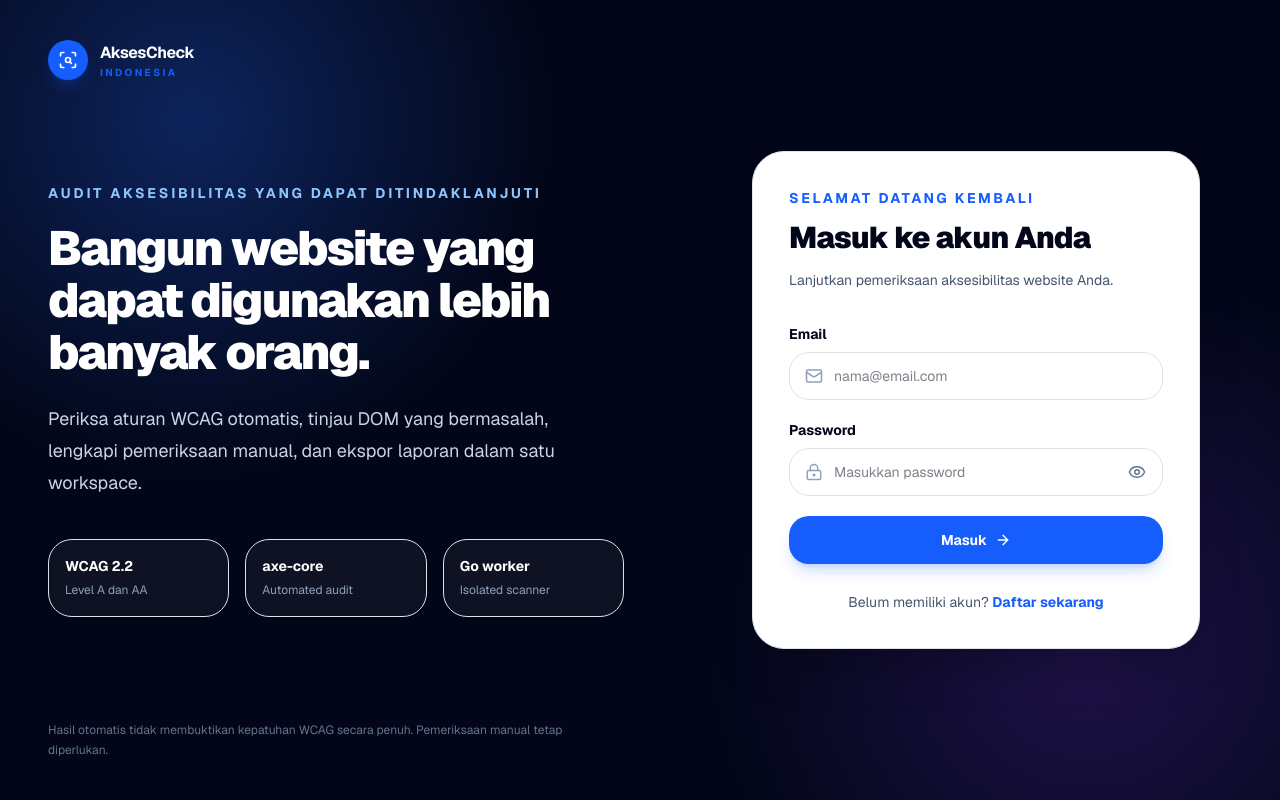
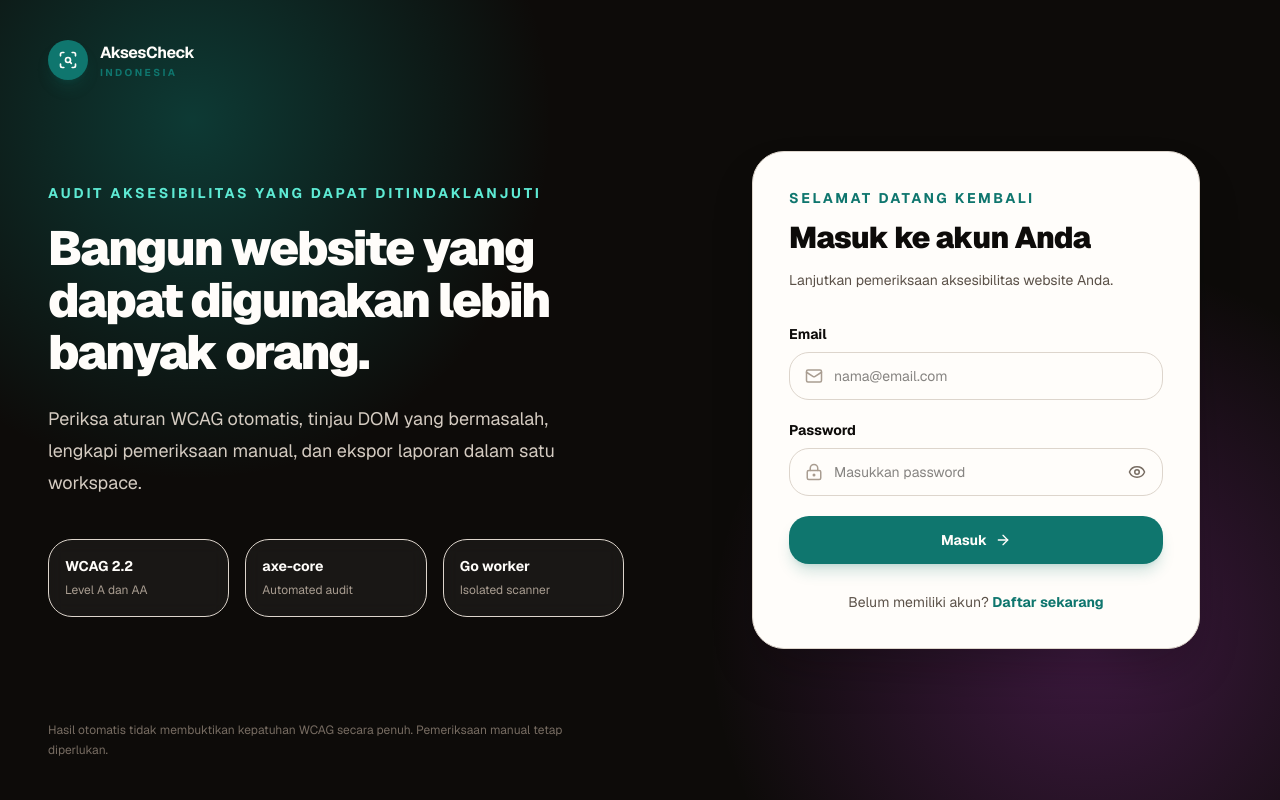
Before and after one commit to ki1bot/aksesibilitas-website, a Next.js app in the folder apps/web/: page /login in a window 1280 px wide. Built offline with nearby package versions, Linux system fonts and the light colour scheme; no server answers; what openapi-fetch would draw is missing.

Commit message:
update warna web

```diff
--- a/apps/web/src/app/globals.css
+++ b/apps/web/src/app/globals.css
@@ -23,8 +23,97 @@
   --color-border: var(--border);
   --color-input: var(--input);
   --color-ring: var(--ring);
+
+  --color-white: #fffdfa;
+  --color-black: #090806;
+
+  --color-slate-50: #faf9f7;
+  --color-slate-100: #f4f1ed;
+  --color-slate-200: #e7e1da;
+  --color-slate-300: #d4cbc1;
+  --color-slate-400: #a99d91;
+  --color-slate-500: #776c62;
+  --color-slate-600: #5b5148;
+  --color-slate-700: #443c35;
+  --color-slate-800: #2d2722;
+  --color-slate-900: #1c1815;
+  --color-slate-950: #0d0b09;
+
+  --color-blue-50: #ecfdfb;
+  --color-blue-100: #ccfbf1;
+  --color-blue-200: #99f6e4;
+  --color-blue-300: #5eead4;
+  --color-blue-400: #2dd4bf;
+  --color-blue-500: #0d9488;
+  --color-blue-600: #0f766e;
+  --color-blue-700: #115e59;
+  --color-blue-800: #134e4a;
+  --color-blue-900: #042f2e;
+  --color-blue-950: #022c22;
+
+  --color-emerald-50: #f7fee7;
+  --color-emerald-100: #ecfccb;
+  --color-emerald-200: #d9f99d;
+  --color-emerald-300: #bef264;
+  --color-emerald-400: #a3e635;
+  --color-emerald-500: #84cc16;
+  --color-emerald-600: #4d7c0f;
+  --color-emerald-700: #3f6212;
+  --color-emerald-800: #365314;
+  --color-emerald-900: #1a2e05;
+  --color-emerald-950: #0f1b04;
+
+  --color-red-50: #fff1f2;
+  --color-red-100: #ffe4e6;
+  --color-red-200: #fecdd3;
+  --color-red-300: #fda4af;
+  --color-red-400: #fb7185;
+  --color-red-500: #f43f5e;
+  --color-red-600: #e11d48;
+  --color-red-700: #be123c;
+  --color-red-800: #9f1239;
+  --color-red-900: #881337;
+  --color-red-950: #4c0519;
+
+  --color-orange-50: #fff7ed;
+  --color-orange-100: #ffedd5;
+  --color-orange-200: #fed7aa;
+  --color-orange-300: #fdba74;
+  --color-orange-400: #fb923c;
+  --color-orange-500: #f97316;
+  --color-orange-600: #c2410c;
+  --color-orange-700: #9a3412;
+  --color-orange-800: #7c2d12;
+  --color-orange-900: #431407;
+  --color-orange-950: #2c0b03;
+
+  --color-amber-50: #fefce8;
+  --color-amber-100: #fef9c3;
+  --color-amber-200: #fef08a;
+  --color-amber-300: #fde047;
+  --color-amber-400: #facc15;
+  --color-amber-500: #eab308;
+  --color-amber-600: #a16207;
+  --color-amber-700: #854d0e;
+  --color-amber-800: #713f12;
+  --color-amber-900: #422006;
+  --color-amber-950: #2b1200;
+
+  --color-violet-50: #fdf4ff;
+  --color-violet-100: #fae8ff;
+  --color-violet-200: #f5d0fe;
+  --color-violet-300: #f0abfc;
+  --color-violet-400: #e879f9;
+  --color-violet-500: #d946ef;
+  --color-violet-600: #a21caf;
+  --color-violet-700: #86198f;
+  --color-violet-800: #701a75;
+  --color-violet-900: #4a044e;
+  --color-violet-950: #2e0233;
+
   --font-sans: var(--font-geist-sans);
   --font-mono: var(--font-geist-mono);
+
   --radius-sm: 0.5rem;
   --radius-md: 0.75rem;
   --radius-lg: 1rem;
@@ -34,59 +123,59 @@
 }
 
 :root {
-  --background: oklch(1 0 0);
-  --foreground: oklch(0.145 0.025 264);
-  --card: oklch(1 0 0);
-  --card-foreground: oklch(0.145 0.025 264);
-  --popover: oklch(1 0 0);
-  --popover-foreground: oklch(0.145 0.025 264);
-  --primary: oklch(0.55 0.22 262);
-  --primary-foreground: oklch(0.99 0 0);
-  --secondary: oklch(0.97 0.01 260);
-  --secondary-foreground: oklch(0.2 0.025 264);
-  --muted: oklch(0.97 0.01 260);
-  --muted-foreground: oklch(0.52 0.025 264);
-  --accent: oklch(0.95 0.03 260);
-  --accent-foreground: oklch(0.25 0.05 262);
-  --destructive: oklch(0.58 0.23 28);
-  --border: oklch(0.91 0.012 260);
-  --input: oklch(0.91 0.012 260);
-  --ring: oklch(0.62 0.2 262);
-  --score-color: #2563eb;
-  --score-track: #e2e8f0;
-  --chart-accent: #2563eb;
-  --chart-grid: #e2e8f0;
-  --chart-label: #64748b;
-  --chart-hover: rgba(37, 99, 235, 0.06);
-  --chart-tooltip: #ffffff;
+  --background: #fffdfa;
+  --foreground: #1c1815;
+  --card: #fffefa;
+  --card-foreground: #1c1815;
+  --popover: #fffefa;
+  --popover-foreground: #1c1815;
+  --primary: #0f766e;
+  --primary-foreground: #fffdfa;
+  --secondary: #f4f1ed;
+  --secondary-foreground: #2d2722;
+  --muted: #f4f1ed;
+  --muted-foreground: #5b5148;
+  --accent: #ccfbf1;
+  --accent-foreground: #134e4a;
+  --destructive: #e11d48;
+  --border: #ddd5cc;
+  --input: #d4cbc1;
+  --ring: #0f766e;
+  --score-color: #0f766e;
+  --score-track: #e7e1da;
+  --chart-accent: #0f766e;
+  --chart-grid: #e7e1da;
+  --chart-label: #776c62;
+  --chart-hover: rgba(15, 118, 110, 0.08);
+  --chart-tooltip: #fffdfa;
 }
 
 .dark {
-  --background: oklch(0.13 0.025 264);
-  --foreground: oklch(0.98 0.005 260);
-  --card: oklch(0.18 0.025 264);
-  --card-foreground: oklch(0.98 0.005 260);
-  --popover: oklch(0.18 0.025 264);
-  --popover-foreground: oklch(0.98 0.005 260);
-  --primary: oklch(0.65 0.19 260);
-  --primary-foreground: oklch(0.99 0 0);
-  --secondary: oklch(0.23 0.025 264);
-  --secondary-foreground: oklch(0.98 0.005 260);
-  --muted: oklch(0.23 0.025 264);
-  --muted-foreground: oklch(0.72 0.025 260);
-  --accent: oklch(0.25 0.04 262);
-  --accent-foreground: oklch(0.98 0.005 260);
-  --destructive: oklch(0.68 0.2 25);
-  --border: oklch(1 0 0 / 10%);
-  --input: oklch(1 0 0 / 14%);
-  --ring: oklch(0.68 0.18 260);
-  --score-color: #3b82f6;
-  --score-track: rgba(255, 255, 255, 0.1);
-  --chart-accent: #3b82f6;
-  --chart-grid: rgba(255, 255, 255, 0.1);
-  --chart-label: #94a3b8;
-  --chart-hover: rgba(59, 130, 246, 0.08);
-  --chart-tooltip: #0f172a;
+  --background: #0d0b09;
+  --foreground: #faf9f7;
+  --card: #1c1815;
+  --card-foreground: #faf9f7;
+  --popover: #1c1815;
+  --popover-foreground: #faf9f7;
+  --primary: #2dd4bf;
+  --primary-foreground: #042f2e;
+  --secondary: #2d2722;
+  --secondary-foreground: #faf9f7;
+  --muted: #2d2722;
+  --muted-foreground: #a99d91;
+  --accent: #134e4a;
+  --accent-foreground: #ecfdfb;
+  --destructive: #fb7185;
+  --border: rgba(255, 253, 250, 0.12);
+  --input: rgba(255, 253, 250, 0.16);
+  --ring: #2dd4bf;
+  --score-color: #2dd4bf;
+  --score-track: rgba(255, 253, 250, 0.12);
+  --chart-accent: #2dd4bf;
+  --chart-grid: rgba(255, 253, 250, 0.12);
+  --chart-label: #a99d91;
+  --chart-hover: rgba(45, 212, 191, 0.1);
+  --chart-tooltip: #1c1815;
 }
 
 * {
@@ -118,7 +207,7 @@ a:focus-visible,
 input:focus-visible,
 select:focus-visible,
 textarea:focus-visible {
-  outline: 3px solid color-mix(in srgb, #2563eb 28%, transparent);
+  outline: 3px solid color-mix(in srgb, var(--ring) 38%, transparent);
 }
 
 button:not(:disabled),
@@ -127,7 +216,7 @@ select:not(:disabled) {
 }
 
 ::selection {
-  background: rgba(37, 99, 235, 0.22);
+  background: color-mix(in srgb, var(--primary) 24%, transparent);
 }
 
 @keyframes scan-progress {
--- a/apps/web/src/app/page.tsx
+++ b/apps/web/src/app/page.tsx
@@ -113,7 +113,7 @@ export default function Home() {
       </header>
 
       <section className="relative">
-        <div className="absolute inset-0 bg-[radial-gradient(circle_at_15%_15%,rgba(37,99,235,0.14),transparent_26%),radial-gradient(circle_at_85%_70%,rgba(124,58,237,0.12),transparent_28%)]" />
+        <div className="absolute inset-0 bg-[radial-gradient(circle_at_15%_15%,rgba(13,148,136,0.16),transparent_26%),radial-gradient(circle_at_85%_70%,rgba(217,70,239,0.12),transparent_28%)]" />
         <div className="absolute inset-0 opacity-[0.035] [background-image:linear-gradient(to_right,currentColor_1px,transparent_1px),linear-gradient(to_bottom,currentColor_1px,transparent_1px)] [background-size:44px_44px]" />
 
         <div className="relative mx-auto grid max-w-7xl gap-14 px-4 py-20 sm:px-6 sm:py-28 lg:grid-cols-[1.08fr_0.92fr] lg:items-center lg:px-8 lg:py-36">
@@ -193,7 +193,7 @@ export default function Home() {
                   className="grid size-32 place-items-center rounded-full"
                   style={{
                     background:
-                      "conic-gradient(#2563eb 86%, rgba(255,255,255,0.08) 86%)",
+                      "conic-gradient(var(--score-color) 86%, rgba(255,253,250,0.08) 86%)",
                   }}
                 >
                   <div className="grid size-24 place-items-center rounded-full bg-slate-950">
@@ -250,9 +250,11 @@ export default function Home() {
             <p className="text-sm font-bold uppercase tracking-[0.18em] text-blue-600 dark:text-blue-400">
               Fitur MVP
             </p>
+
             <h2 className="mt-3 text-3xl font-black tracking-tight sm:text-4xl">
               Bukan sekadar angka skor.
             </h2>
+
             <p className="mt-4 text-base leading-7 text-slate-600 dark:text-slate-400">
               Setiap temuan menyediakan konteks teknis agar developer dapat
               memahami masalah dan memperbaikinya.
--- a/apps/web/src/components/auth-form.tsx
+++ b/apps/web/src/components/auth-form.tsx
@@ -100,7 +100,7 @@ export function AuthForm({ mode }: { mode: "login" | "register" }) {
 
   return (
     <main className="relative min-h-screen overflow-hidden bg-slate-950 text-white">
-      <div className="absolute inset-0 bg-[radial-gradient(circle_at_15%_15%,rgba(37,99,235,0.32),transparent_28%),radial-gradient(circle_at_85%_80%,rgba(124,58,237,0.24),transparent_30%)]" />
+      <div className="absolute inset-0 bg-[radial-gradient(circle_at_15%_15%,rgba(13,148,136,0.34),transparent_28%),radial-gradient(circle_at_85%_80%,rgba(217,70,239,0.24),transparent_30%)]" />
 
       <div className="relative mx-auto grid min-h-screen max-w-7xl lg:grid-cols-[1.05fr_0.95fr]">
         <section className="hidden flex-col justify-between px-12 py-10 lg:flex">
```
